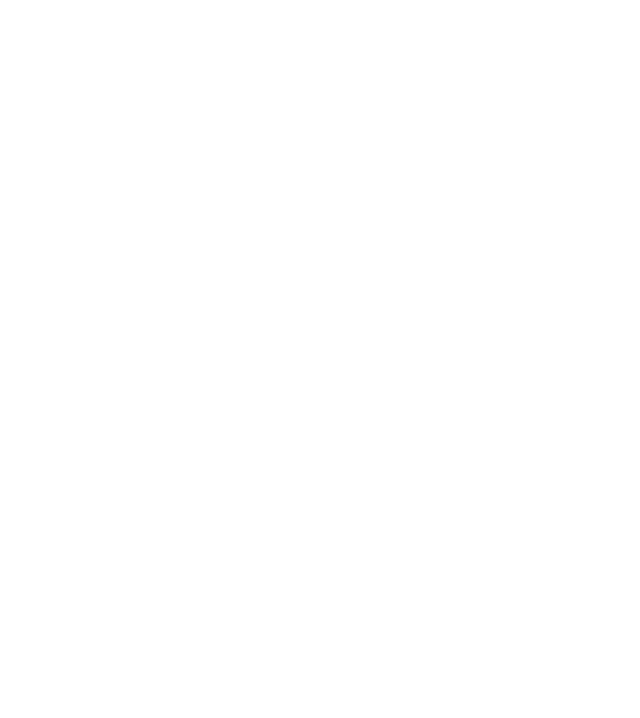
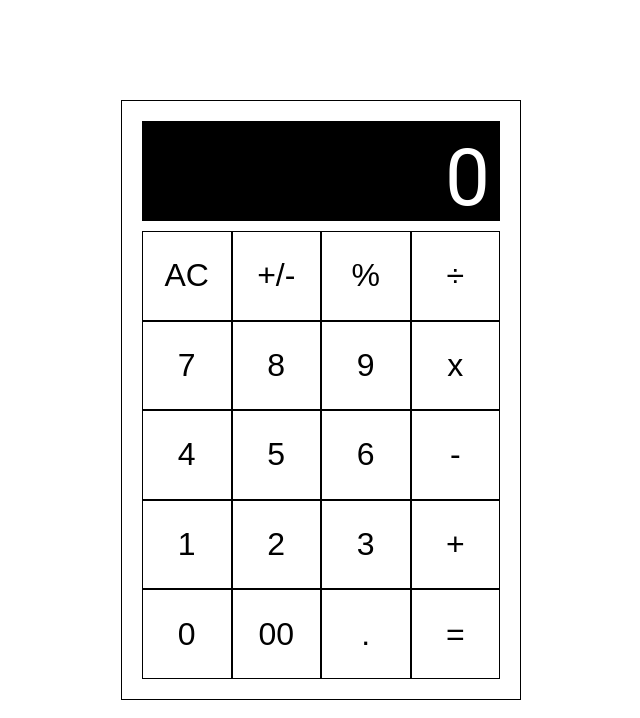
Before and after one commit to ncduy0303/calculator, a plain HTML site: page index.html in a window 1280 px wide. Shown: the whole page, without its empty margins (319-959 px from the left). Drawn offline with Linux system fonts and the light colour scheme.

Commit message:
Add the calculator keys layout

```diff
--- a/index.html
+++ b/index.html
@@ -8,7 +8,35 @@
         <title>Calculator</title>
     </head>
     <body>
-
+        <div class="container">
+            <!-- 1 row for display -->
+            <!-- Then 5 more rows for 20 buttons in total -->
+            <div class="calculator">
+                <div class="display">0</div>
+                <div class="controls">
+                    <button type="button" class="all-clear">AC</button>
+                    <button type="button" class="sign">+/-</button>
+                    <button type="button" class="percent">%</button>
+                    <button type="button" class="operator">÷</button>
+                    <button type="button" class="operand">7</button>
+                    <button type="button" class="operand">8</button>
+                    <button type="button" class="operand">9</button>
+                    <button type="button" class="operator">x</button>
+                    <button type="button" class="operand">4</button>
+                    <button type="button" class="operand">5</button>
+                    <button type="button" class="operand">6</button>
+                    <button type="button" class="operator">-</button>
+                    <button type="button" class="operand">1</button>
+                    <button type="button" class="operand">2</button>
+                    <button type="button" class="operand">3</button>
+                    <button type="button" class="operator">+</button>
+                    <button type="button" class="operand">0</button>
+                    <button type="button" class="operand">00</button>
+                    <button type="button" class="decimal">.</button>
+                    <button type="button" class="operator">=</button>
+                </div>
+            </div>
+        </div>
         <script src="script.js"></script>
     </body>
 </html>
--- a/style.css
+++ b/style.css
@@ -3,3 +3,57 @@
     margin: 0;
     padding: 0;
 }
+
+.container {
+    width: 100%;
+    height: 100vh;
+    display: flex;
+    justify-content: center;
+    align-items: center;
+}
+
+.calculator {
+    width: 400px;
+    height: 600px;
+    background-color: #fff;
+    border: 1px solid #000;
+    margin: 0 auto;
+    padding: 20px;
+    display: flex;
+    flex-direction: column;
+    justify-content: space-between;
+    align-items: center;
+    font-family: 'Roboto', sans-serif;
+}
+
+.display {
+    width: 100%;
+    height: 100px;
+    background-color: #000;
+    color: #fff;
+    font-size: 5rem;
+    text-align: right;
+    padding: 10px;
+    margin-bottom: 10px;
+}
+
+.controls {
+    width: 100%;
+    height: 100%;
+    display: grid;
+    grid-template-columns: repeat(4, 1fr);
+    grid-template-rows: repeat(5, 1fr);
+}
+
+button {
+    width: 100%;
+    height: 100%;
+    border: 1px solid #000;
+    font-size: 2rem;
+    background-color: #fff;
+    cursor: pointer;
+}
+button:hover {
+    transform: scale(1.05);
+    box-shadow: 0 5px 10px rgba(0, 0, 0, 0.2);
+}
```
